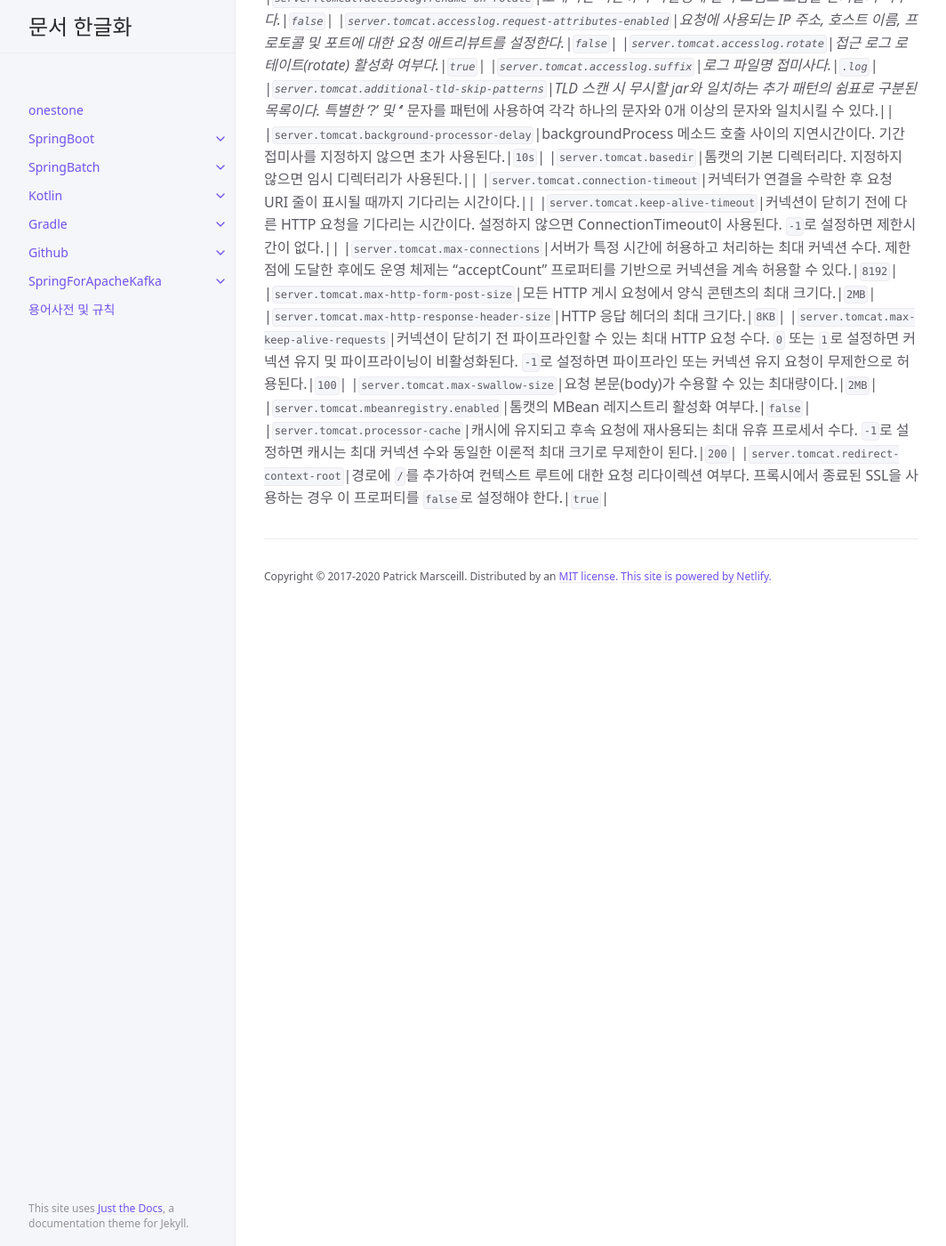
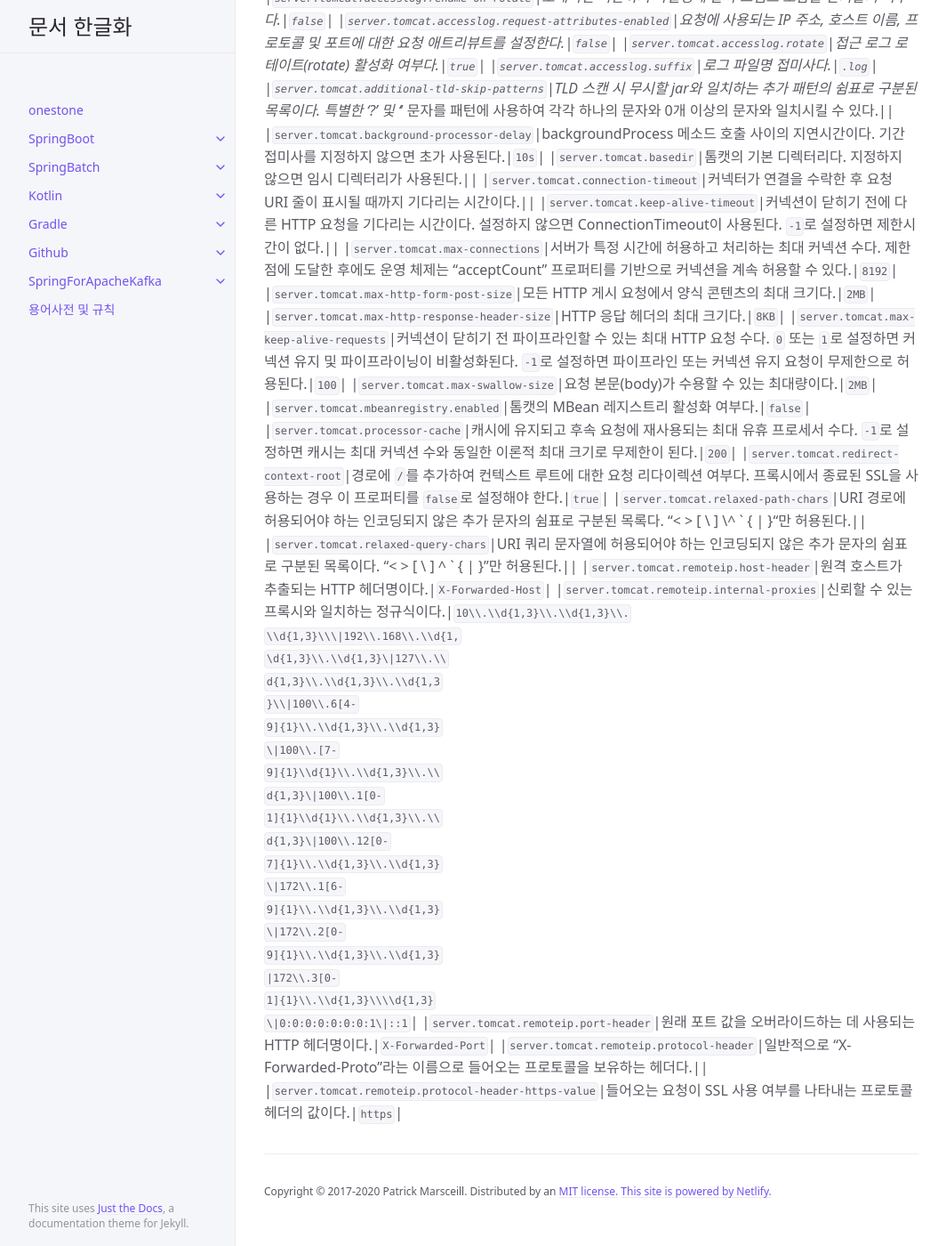
Before and after one commit to onestone9900/onestone9900.github.io, a Jekyll site: the page built from docs/spring_boot/3.1.1/spring_boot/19.appendices.md, in a window 1280 px wide and 1400 px high, scrolled down 66264 px. Shown: the whole window at 89% size, without its empty margins (107-1171 px from the left). Built offline with Jekyll 4.4.1, drawn with Linux system fonts in a browser that asks for light colours.

Commit message:
docs: spring boot - ## .A.11. 서버 프로퍼티(Server Properties)

```diff
--- a/docs/spring_boot/3.1.1/spring_boot/19.appendices.md
+++ b/docs/spring_boot/3.1.1/spring_boot/19.appendices.md
@@ -1189,3 +1189,10 @@ nav_order: 19
 |`server.tomcat.mbeanregistry.enabled`|톰캣의 MBean 레지스트리 활성화 여부다.|`false`|
 |`server.tomcat.processor-cache`|캐시에 유지되고 후속 요청에 재사용되는 최대 유휴 프로세서 수다. `-1`로 설정하면 캐시는 최대 커넥션 수와 동일한 이론적 최대 크기로 무제한이 된다.|`200`|
 |`server.tomcat.redirect-context-root`|경로에 `/`를 추가하여 컨텍스트 루트에 대한 요청 리다이렉션 여부다. 프록시에서 종료된 SSL을 사용하는 경우 이 프로퍼티를 `false`로 설정해야 한다.|`true`|
+|`server.tomcat.relaxed-path-chars`|URI 경로에 허용되어야 하는 인코딩되지 않은 추가 문자의 쉼표로 구분된 목록다. "\< \> \[ \\ \] \^ \` \{ \| \}"만 허용된다.||
+|`server.tomcat.relaxed-query-chars`|URI 쿼리 문자열에 허용되어야 하는 인코딩되지 않은 추가 문자의 쉼표로 구분된 목록이다. "< > [ \ ] ^ ` { | }"만 허용된다.||
+|`server.tomcat.remoteip.host-header`|원격 호스트가 추출되는 HTTP 헤더명이다.|`X-Forwarded-Host`|
+|`server.tomcat.remoteip.internal-proxies`|신뢰할 수 있는 프록시와 일치하는 정규식이다.|`10\\.\\d{1,3}\\.\\d{1,3}\\.`<br>`\\d{1,3}\\\|192\\.168\\.\\d{1,`<br>`\d{1,3}\\.\\d{1,3}\|127\\.\\`<br>`d{1,3}\\.\\d{1,3}\\.\\d{1,3`<br>`}\\|100\\.6[4-`<br>`9]{1}\\.\\d{1,3}\\.\\d{1,3}`<br>`\|100\\.[7-`<br>`9]{1}\\d{1}\\.\\d{1,3}\\.\\`<br>`d{1,3}\|100\\.1[0-`<br>`1]{1}\\d{1}\\.\\d{1,3}\\.\\`<br>`d{1,3}\|100\\.12[0-`<br>`7]{1}\\.\\d{1,3}\\.\\d{1,3}`<br>`\|172\\.1[6-`<br>`9]{1}\\.\\d{1,3}\\.\\d{1,3}`<br>`\|172\\.2[0-`<br>`9]{1}\\.\\d{1,3}\\.\\d{1,3}`<br>`|172\\.3[0-`<br>`1]{1}\\.\\d{1,3}\\\\d{1,3}`<br>`\|0:0:0:0:0:0:0:1\|::1`|
+|`server.tomcat.remoteip.port-header`|원래 포트 값을 오버라이드하는 데 사용되는 HTTP 헤더명이다.|`X-Forwarded-Port`|
+|`server.tomcat.remoteip.protocol-header`|일반적으로 "X-Forwarded-Proto"라는 이름으로 들어오는 프로토콜을 보유하는 헤더다.||
+|`server.tomcat.remoteip.protocol-header-https-value`|들어오는 요청이 SSL 사용 여부를 나타내는 프로토콜 헤더의 값이다.|`https`|
```
